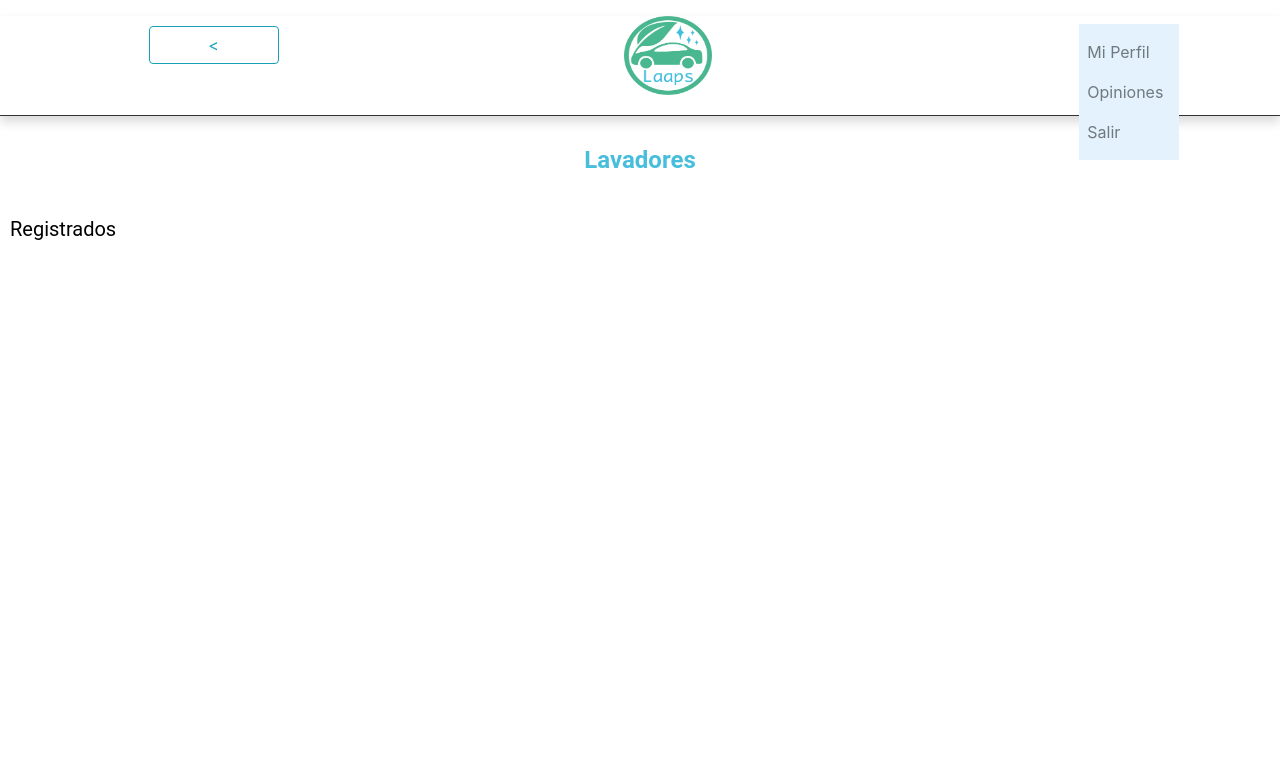
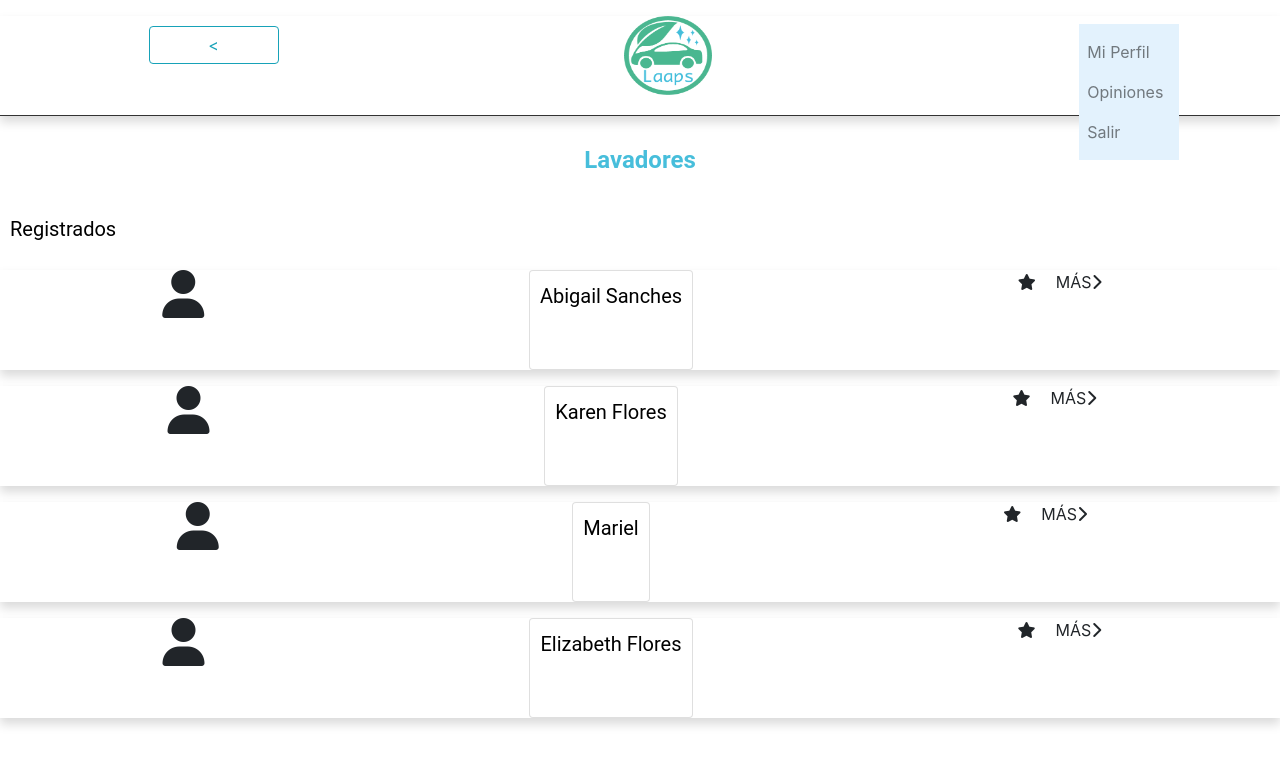
Before and after one commit to ElizaFlores11/CDMX009-Laaps, a React (Create React App) app: page /WasherReport in a window 1280 px wide. Shown: the top 764 px of the page. Built offline with nearby package versions, Linux system fonts and the light colour scheme.

Commit message:
Washer Repor Admin

```diff
--- a/src/componets/WasherReport/WasherReport.js
+++ b/src/componets/WasherReport/WasherReport.js
@@ -10,6 +10,59 @@ const  WasherReport = () =>{
             <HeaderAdmin />
             <p className="titulo">Lavadores</p>
             <p className="titulo2">Registrados</p>
+            <div className='washer-container'>
+            <div className='icon'>
+            <i class="fas fa-user fa-3x"></i>
+            </div>
+            <div className='card'>
+                 <div className="titulo2">Abigail Sanches</div>
+            </div>
+            <div className='calf'>
+            <i className="fas fa-star mas"></i>
+            MÁS
+            <i class="fas fa-chevron-right"></i>
+            </div>
+            </div>
+            <div className='washer-container'>
+            <div className='icon'>
+            <i class="fas fa-user fa-3x"></i>
+            </div>
+            <div className='card'>
+                 <div className="titulo2">Karen Flores</div>
+            </div>
+            <div className='calf'>
+            <i className="fas fa-star mas"></i>
+            MÁS
+            <i class="fas fa-chevron-right"></i>
+            </div>
+            </div>
+            <div className='washer-container'>
+            <div className='icon'>
+            <i class="fas fa-user fa-3x"></i>
+            </div>
+            <div className='card'>
+                 <div className="titulo2">Mariel </div>
+            </div>
+            <div className='calf'>
+            <i className="fas fa-star mas"></i>
+            MÁS
+            <i class="fas fa-chevron-right"></i>
+            </div>
+            </div>
+            <div className='washer-container'>
+            <div className='icon'>
+            <i class="fas fa-user fa-3x"></i>
+            </div>
+            <div className='card'>
+                 <div className="titulo2">Elizabeth Flores</div>
+            </div>
+            <div className='calf'>
+            <i className="fas fa-star mas"></i>
+            MÁS
+            <i class="fas fa-chevron-right"></i>
+            </div>
+            </div>
+
         </Fragment>
     )
 }
--- a/src/componets/WasherReport/WasherReport.scss
+++ b/src/componets/WasherReport/WasherReport.scss
@@ -30,7 +30,7 @@
     display: flex;
     flex-direction: row;
     justify-content: space-around;
-    border-bottom: 0.2pt solid #333333;
+    //border-bottom: 0.2pt solid #333333;
     box-shadow: 0px 6px 10px rgba(0, 0, 0, 0.15);
     //background: blue;
 }
@@ -42,3 +42,6 @@
 .card{
     margin-top: 0px;
 }
+.mas{
+    padding-right: 20px;
+}
```
Also changed, not shown: src/componets/ReportDay/ReportDay.scss (line endings or trailing spaces).
